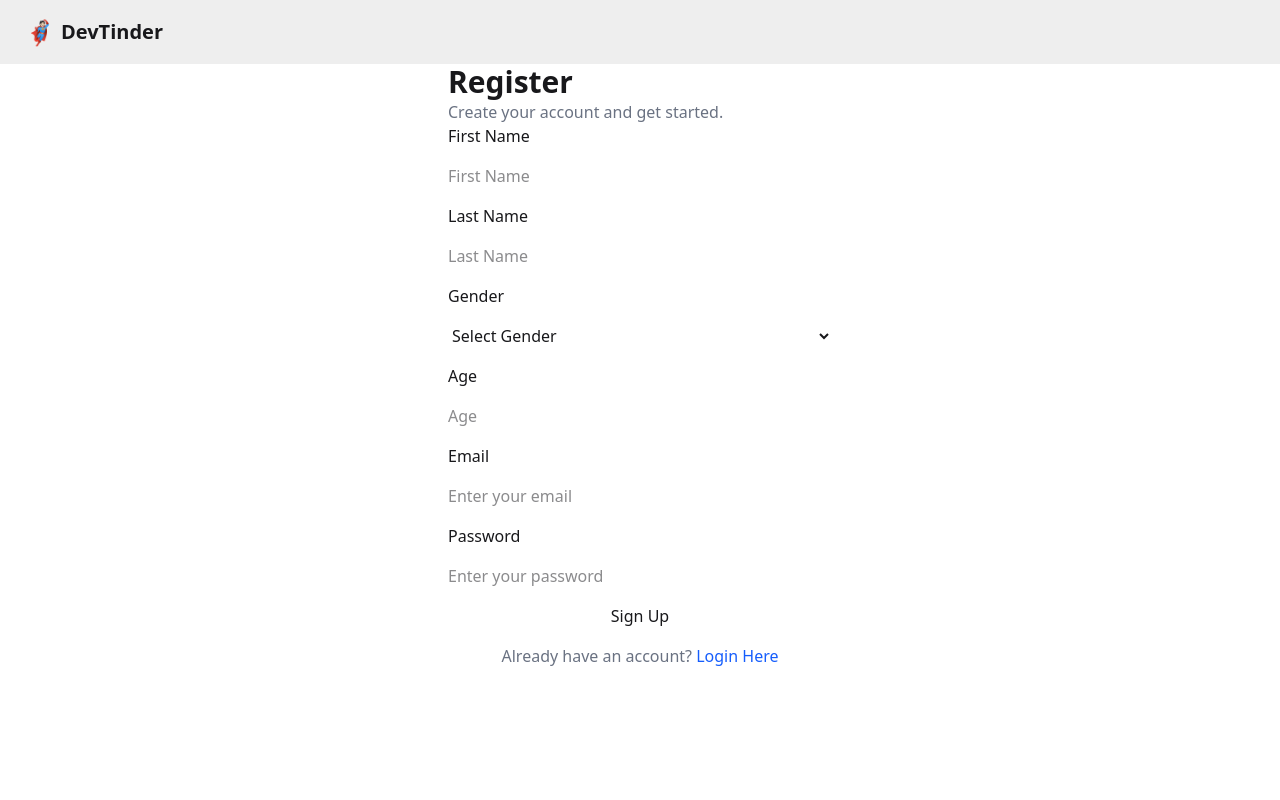
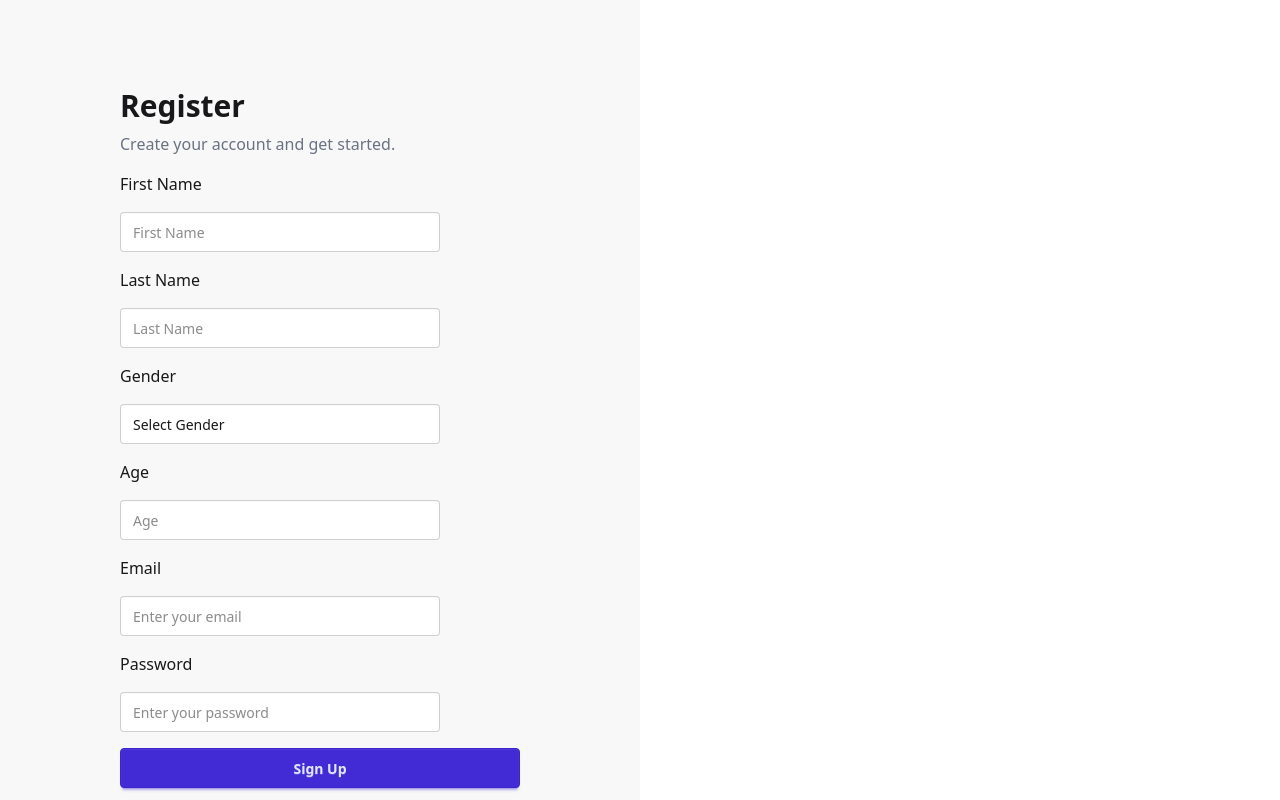
Before and after one commit to ShivamIsHere/devTinder-web, a React (Vite) app: page /signup in a window 1280 px wide. Shown: the top 800 px of the page. Built offline with nearby package versions, Linux system fonts and the light colour scheme; no server answers.

Commit message:
updated code

```diff
--- a/src/App.jsx
+++ b/src/App.jsx
@@ -19,6 +19,8 @@ function App() {
     <Provider store={appStore}>
       <BrowserRouter basename="/">
         <Routes>
+        <Route path="/login" element={<Login />} />
+        <Route path="/signup" element={<Signup />} />
           <Route path="/" element={<Body/>} >
             <Route path="/" element={<Home/>} />
             <Route path="/feed" element={<Feed/>} />
--- /dev/null
+++ b/src/components/Auth.jsx
@@ -0,0 +1,26 @@
+import { useState } from "react";
+import Login from "./Login";
+import SignUp from "./Signup";
+
+const Auth = () => {
+  const [isLoginForm, setIsLoginForm] = useState(true);
+
+  return (
+    <div className="flex flex-wrap">
+      <div className="w-full md:w-1/2 flex justify-center items-center bg-base-200">
+        {isLoginForm ? <Login toggleForm={() => setIsLoginForm(false)} /> : <SignUp toggleForm={() => setIsLoginForm(true)} />}
+      </div>
+
+      <div className="hidden md:block md:w-1/2 h-screen">
+        <img className="h-full w-full object-cover opacity-90"
+          src={isLoginForm
+            ? "https://i.pinimg.com/originals/06/aa/40/06aa408f09f394c3b46d6cbe1efad944.gif"
+            : "https://i.pinimg.com/originals/a4/07/22/a4072206392b57e4b3ede6588e81d7f3.gif"}
+          alt="Background"
+        />
+      </div>
+    </div>
+  );
+};
+
+export default Auth;
--- a/src/components/Home.jsx
+++ b/src/components/Home.jsx
@@ -167,7 +167,7 @@ const Home = () => {
               <p class="mt-5 text-zinc-200">
                 Already joined us?{" "}
                 <Link
-                  to="/signup"
+                  to="/login"
                   title=""
                   class="text-blue-700 transition-all duration-200 hover:underline"
                 >
--- a/src/components/Login.jsx
+++ b/src/components/Login.jsx
@@ -27,18 +27,20 @@ const Login = ({ toggleForm }) => {
   };
 
   return (
-    <div className="flex flex-col mx-auto w-96">
-      <h2 className="text-3xl font-bold">Login</h2>
-      <p className="text-gray-500">Welcome back, please enter your details.</p>
+    <div className="flex flex-wrap">
+      <div className="flex w-full flex-col md:w-1/2 bg-base-200">
+        <div className="lg:w-[28rem] mx-auto my-auto flex flex-col justify-center pt-8 md:justify-start md:px-6 md:pt-16 mt-6">
+          <p className="text-left text-3xl font-bold">Welcome 🙏, DevTinder</p>
+          <p className="mt-2 text-left text-gray-500">Welcome back, please enter your details.</p>
 
-      <form className="flex flex-col space-y-4" onSubmit={handleLogin}>
+          <form className="flex flex-col pt-4 space-y-4" onSubmit={handleLogin}>
             <label>Email</label>
             <input
               type="email"
               value={emailId}
               onChange={(e) => setEmailId(e.target.value)}
-          className="input-field"
-          placeholder="Enter your email"
+              className="input input-bordered w-full max-w-xs"
+              placeholder="Email"
             />
 
             <label>Password</label>
@@ -47,8 +49,8 @@ const Login = ({ toggleForm }) => {
                 type={showPassword ? "text" : "password"}
                 value={password}
                 onChange={(e) => setPassword(e.target.value)}
-            className="input-field"
-            placeholder="Enter your password"
+                className="input input-bordered w-full max-w-xs"
+                placeholder="Password"
               />
               <button type="button" onClick={() => setShowPassword(!showPassword)} className="absolute right-4 text-gray-500">
                 {showPassword ? "Hide" : "Show"}
@@ -57,15 +59,14 @@ const Login = ({ toggleForm }) => {
 
             {errorMessage && <p className="text-red-500">{errorMessage}</p>}
 
-        <button className="btn-primary" type="submit">Login</button>
+            <button className="btn btn-primary w-full" type="submit">Login</button>
           </form>
 
-      <p className="text-center text-gray-500 mt-4">
-        Don't have an account?{" "}
-        <span className="text-blue-600 cursor-pointer" onClick={toggleForm}>
-          Sign up for free.
-        </span>
+          <p className="m-auto cursor-pointer py-2 text-gray-500">
+            Don't have an account? <span className="text-blue-500 underline cursor-pointer" onClick={toggleForm}>Sign up for free.</span>
           </p>
+        </div>
+      </div>
     </div>
   );
 };
--- a/src/components/Signup.jsx
+++ b/src/components/Signup.jsx
@@ -30,19 +30,21 @@ const SignUp = ({ toggleForm }) => {
   };
 
   return (
-    <div className="flex flex-col mx-auto w-96">
-      <h2 className="text-3xl font-bold">Register</h2>
-      <p className="text-gray-500">Create your account and get started.</p>
+    <div className="flex flex-wrap">
+      <div className="flex w-full flex-col md:w-1/2 bg-base-200">
+        <div className="lg:w-[28rem] mx-auto my-auto flex flex-col justify-center pt-8 md:justify-start md:px-6 md:pt-16 mt-6">
+          <p className="text-left text-3xl font-bold">Register</p>
+          <p className="mt-2 text-left text-gray-500">Create your account and get started.</p>
 
-      <form className="flex flex-col space-y-4" onSubmit={handleSignUp}>
+          <form className="flex flex-col pt-4 space-y-4" onSubmit={handleSignUp}>
             <label>First Name</label>
-        <input type="text" value={firstName} onChange={(e) => setFirstName(e.target.value)} className="input-field" placeholder="First Name" />
+            <input type="text" value={firstName} onChange={(e) => setFirstName(e.target.value)} className="input input-bordered w-full max-w-xs" placeholder="First Name" />
 
             <label>Last Name</label>
-        <input type="text" value={lastName} onChange={(e) => setLastName(e.target.value)} className="input-field" placeholder="Last Name" />
+            <input type="text" value={lastName} onChange={(e) => setLastName(e.target.value)} className="input input-bordered w-full max-w-xs" placeholder="Last Name" />
 
             <label>Gender</label>
-        <select value={gender} onChange={(e) => setGender(e.target.value)} className="input-field">
+            <select value={gender} onChange={(e) => setGender(e.target.value)} className="input input-bordered w-full max-w-xs">
               <option value="">Select Gender</option>
               <option value="male">Male</option>
               <option value="female">Female</option>
@@ -50,25 +52,24 @@ const SignUp = ({ toggleForm }) => {
             </select>
 
             <label>Age</label>
-        <input type="number" value={age} onChange={(e) => setAge(e.target.value)} className="input-field" placeholder="Age" />
+            <input type="number" value={age} onChange={(e) => setAge(e.target.value)} className="input input-bordered w-full max-w-xs" placeholder="Age" />
 
             <label>Email</label>
-        <input type="email" value={emailId} onChange={(e) => setEmailId(e.target.value)} className="input-field" placeholder="Enter your email" />
+            <input type="email" value={emailId} onChange={(e) => setEmailId(e.target.value)} className="input input-bordered w-full max-w-xs" placeholder="Enter your email" />
 
             <label>Password</label>
-        <input type="password" value={password} onChange={(e) => setPassword(e.target.value)} className="input-field" placeholder="Enter your password" />
+            <input type="password" value={password} onChange={(e) => setPassword(e.target.value)} className="input input-bordered w-full max-w-xs" placeholder="Enter your password" />
 
             {errorMessage && <p className="text-red-500">{errorMessage}</p>}
 
-        <button className="btn-primary" type="submit">Sign Up</button>
+            <button className="btn btn-primary w-full" type="submit">Sign Up</button>
           </form>
 
-      <p className="text-center text-gray-500 mt-4">
-        Already have an account?{" "}
-        <span className="text-blue-600 cursor-pointer" onClick={toggleForm}>
-          Login Here
-        </span>
+          <p className="m-auto cursor-pointer py-2 text-gray-500">
+            Already have an account? <span className="text-blue-500 underline cursor-pointer" onClick={toggleForm}>Login Here</span>
           </p>
+        </div>
+      </div>
     </div>
   );
 };
```
Lines whose indentation alone changed are shown as unchanged.
